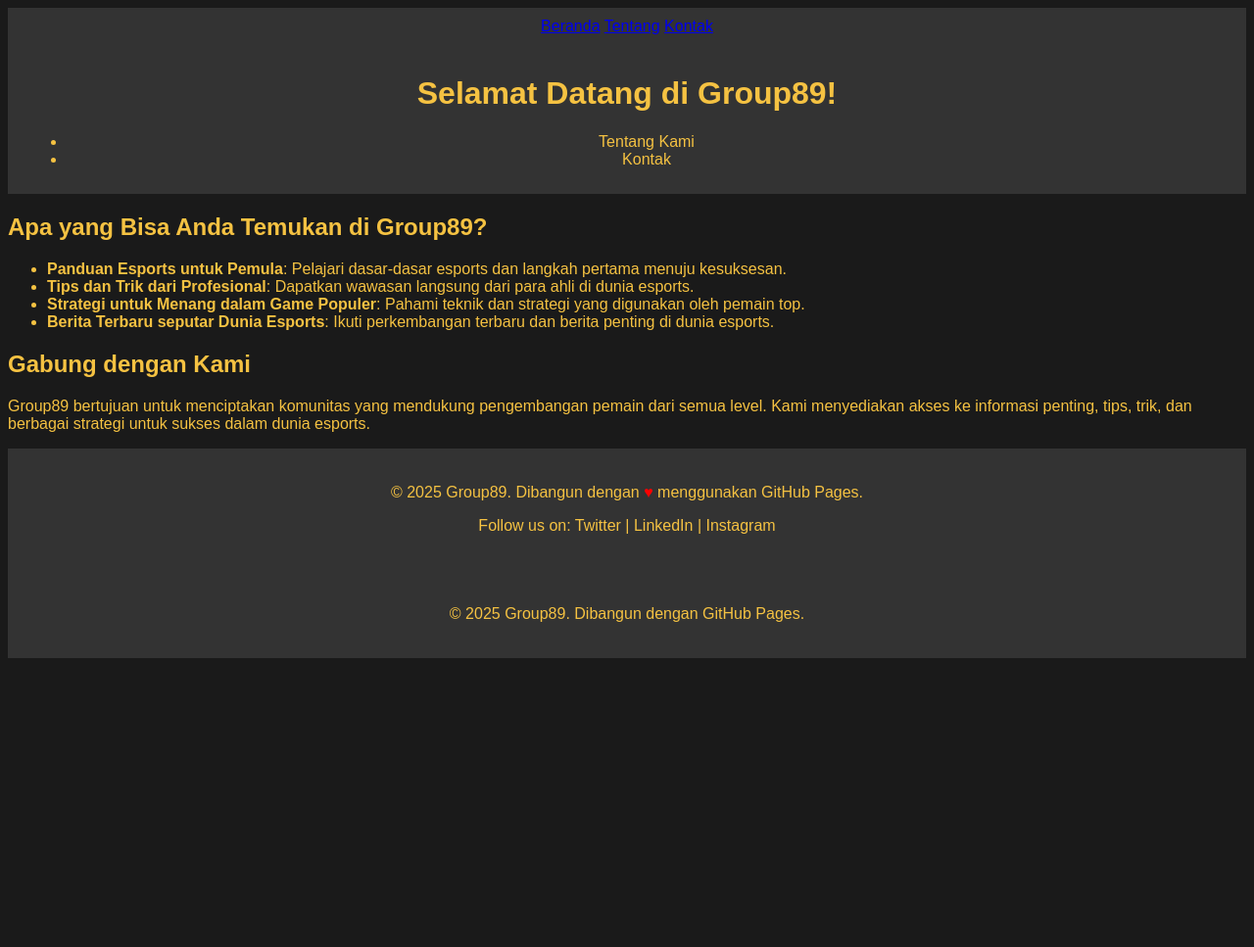
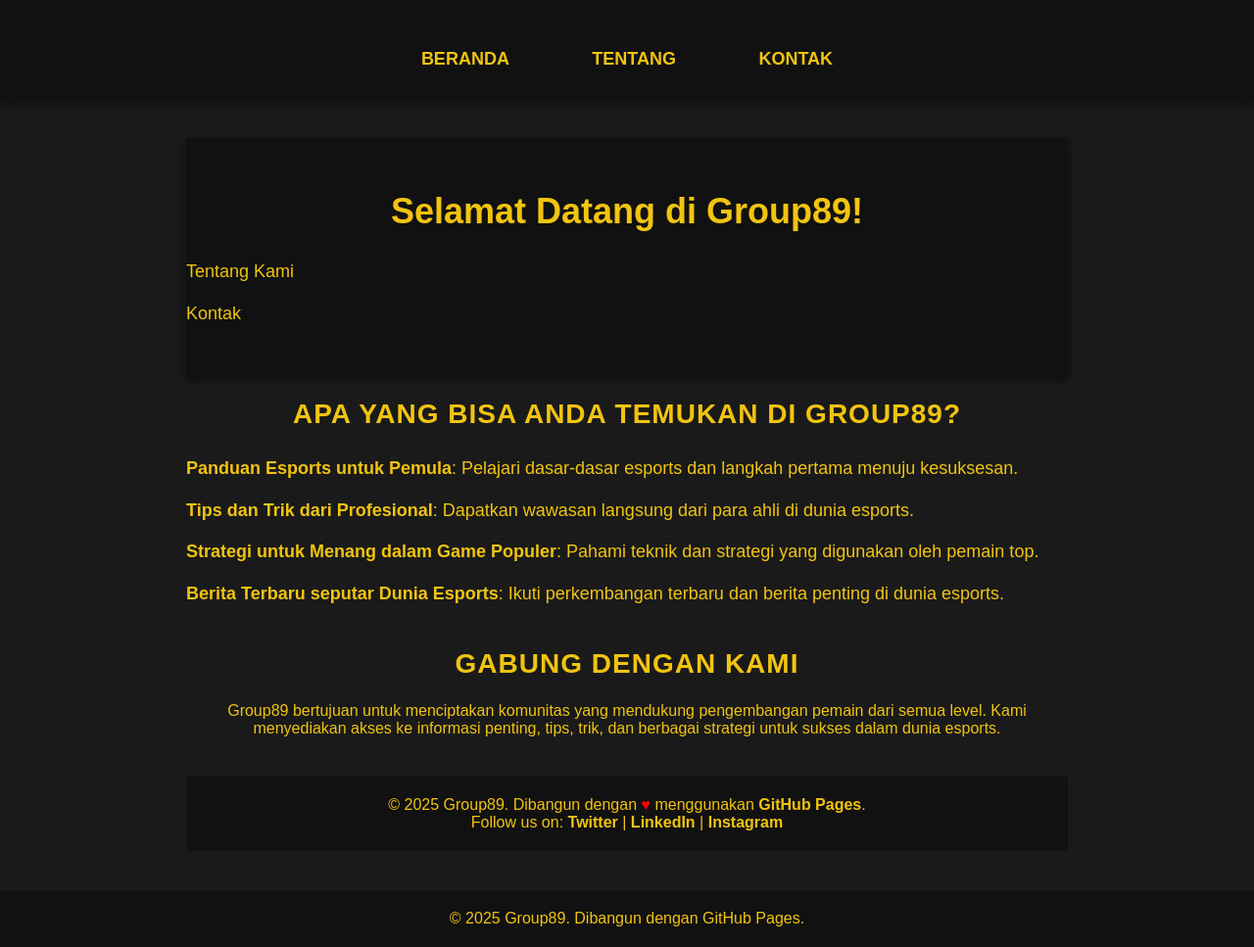
Before and after one commit to vencow9-eng/Group89-Github.io, a Jekyll site: the page built from index.md, in a window 1280 px wide. Shown: the whole page at 98% size. Built offline with Jekyll 4.4.1, drawn with Linux system fonts in a browser that asks for light colours; before the commit the page ends 900 px from its top, so only the background shows below that.

Commit message:
Refactor CSS for improved styling and consistency
Updated styles for body, header, navbar, and footer for improved aesthetics and consistency.

```diff
--- a/assets/style.css
+++ b/assets/style.css
@@ -1,43 +1,115 @@
-/* Set background color */
+/* Body and General Styling */
 body {
-    background-color: #1a1a1a;
-    color: #f5c242; /* Gold color for text */
-    font-family: 'Arial', sans-serif;
+    font-family: Arial, sans-serif;
+    background-color: #1a1a1a; /* Dark black background */
+    color: #f1c40f; /* Gold text color */
+    margin: 0;
+    padding: 0;
 }
 
-/* Header style */
+/* Header styling */
 header {
-    background-color: #333;
-    color: #f5c242;
-    padding: 10px 20px;
+    background-color: #111; /* Even darker header for contrast */
+    color: #f1c40f; /* Gold text */
+    padding: 30px 0;
     text-align: center;
+    box-shadow: 0 4px 8px rgba(0, 0, 0, 0.5); /* Subtle shadow for depth */
 }
 
-/* Navigation links */
-nav a {
-    color: #f5c242;
-    text-decoration: none;
-    margin: 0 15px;
+header h1 {
+    font-size: 36px;
+    font-weight: bold;
 }
 
-nav a:hover {
-    color: #fff;
-    text-decoration: underline;
+/* Navbar Styling */
+.navbar {
+    text-align: center;
+    margin-top: 20px;
 }
 
-/* Footer style */
+.navbar a {
+    color: #f1c40f; /* Gold color */
+    text-decoration: none;
+    margin: 0 20px;
+    font-size: 18px;
+    font-weight: bold;
+    text-transform: uppercase;
+    padding: 10px 20px;
+    border-radius: 5px;
+    transition: background-color 0.3s, color 0.3s;
+}
+
+.navbar a:hover {
+    background-color: #f1c40f; /* Gold background on hover */
+    color: #1a1a1a; /* Black text on hover */
+}
+
+/* Main content styling */
+.container {
+    padding: 40px;
+    text-align: center;
+    max-width: 900px;
+    margin: 0 auto;
+}
+
+section {
+    margin-bottom: 40px;
+}
+
+h2 {
+    font-size: 28px;
+    color: #f1c40f;
+    text-transform: uppercase;
+    letter-spacing: 1px;
+}
+
+ul {
+    list-style-type: none;
+    padding-left: 0;
+    text-align: left;
+    font-size: 18px;
+}
+
+li {
+    margin: 10px 0;
+    line-height: 1.8;
+}
+
+/* Footer Styling */
 footer {
-    background-color: #333;
-    color: #f5c242;
+    background-color: #111; /* Dark background for footer */
+    padding: 20px;
     text-align: center;
-    padding: 20px;
+    color: #f1c40f;
+    font-size: 16px;
 }
 
 footer a {
-    color: #f5c242;
+    color: #f1c40f;
+    text-decoration: none;
+    font-weight: bold;
+}
+
+footer a:hover {
+    color: #1a1a1a; /* Dark color for hover effect */
+    background-color: #f1c40f; /* Gold background on hover */
+    padding: 5px 10px;
+    border-radius: 5px;
+}
+
+footer p {
+    margin: 0;
+}
+
+/* Links and buttons */
+a {
+    color: #f1c40f;
     text-decoration: none;
 }
 
-footer a:hover {
-    color: #fff;
+a:hover {
+    color: #1a1a1a;
+    background-color: #f1c40f;
+    padding: 3px 6px;
+    border-radius: 5px;
 }
```
